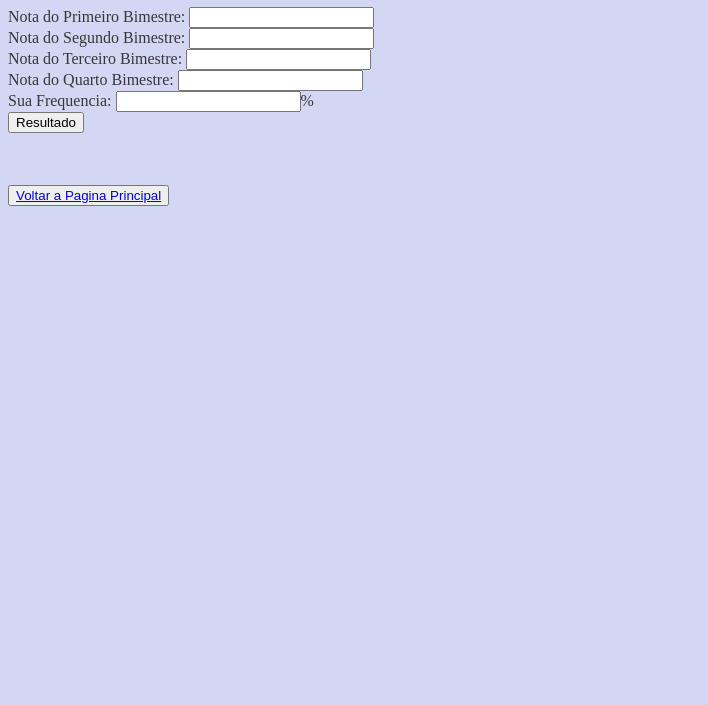
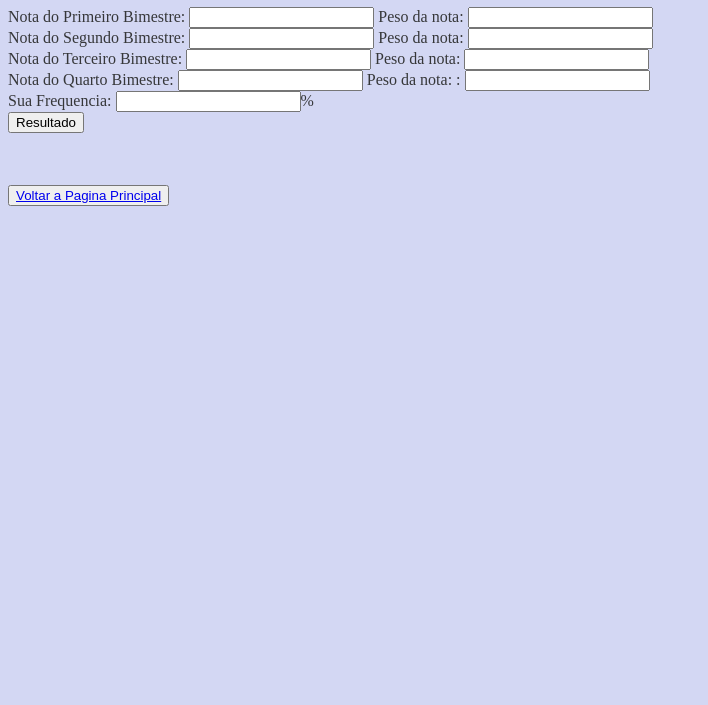
Before and after one commit to jesbicaa/JavaScript, a plain HTML site: page passeiAno.html in a window 1280 px wide. Shown: the part 95-800 px from the top of the page, without its empty margins (0-708 px from the left). Drawn offline with Linux system fonts and the light colour scheme.

Commit message:
Update passeiAno.html

```diff
--- a/passeiAno.html
+++ b/passeiAno.html
@@ -19,13 +19,25 @@
     <div id="formPassei">
         <form>
             <label for="prim">Nota do Primeiro Bimestre: </label>
-            <input type="number" id="prim" name="prim" required><br>
+            <input type="number" id="prim" name="prim" required>
+            <label for="pespri">Peso da nota: </label>
+            <input type="number" id="pespri" name="pespri" required><br>
+
             <label for="seg">Nota do Segundo Bimestre: </label>
-            <input type="number" id="seg" name="seg" required><br>
+            <input type="number" id="seg" name="seg" required>
+            <label for="pesseg">Peso da nota: </label>
+            <input type="number" id="pesseg" name="pesseg" required><br>
+
             <label for="ter">Nota do Terceiro Bimestre: </label>
-            <input type="number" id="ter" name="ter" required><br>
+            <input type="number" id="ter" name="ter" required>
+            <label for="pester">Peso da nota: </label>
+            <input type="number" id="pester" name="pester" required><br>
+
             <label for="qua">Nota do Quarto Bimestre: </label>
-            <input type="number" id="qua" name="qua" required><br>
+            <input type="number" id="qua" name="qua" required>
+            <label for="pesqua">Peso da nota: : </label>
+            <input type="number" id="pesqua" name="pesqua" required><br>
+
             <label for="fre">Sua Frequencia: </label>
             <input type="number" id="fre" name="fre" required>%<br>
             <button type="button" onclick='passei()'>Resultado</button>
```
